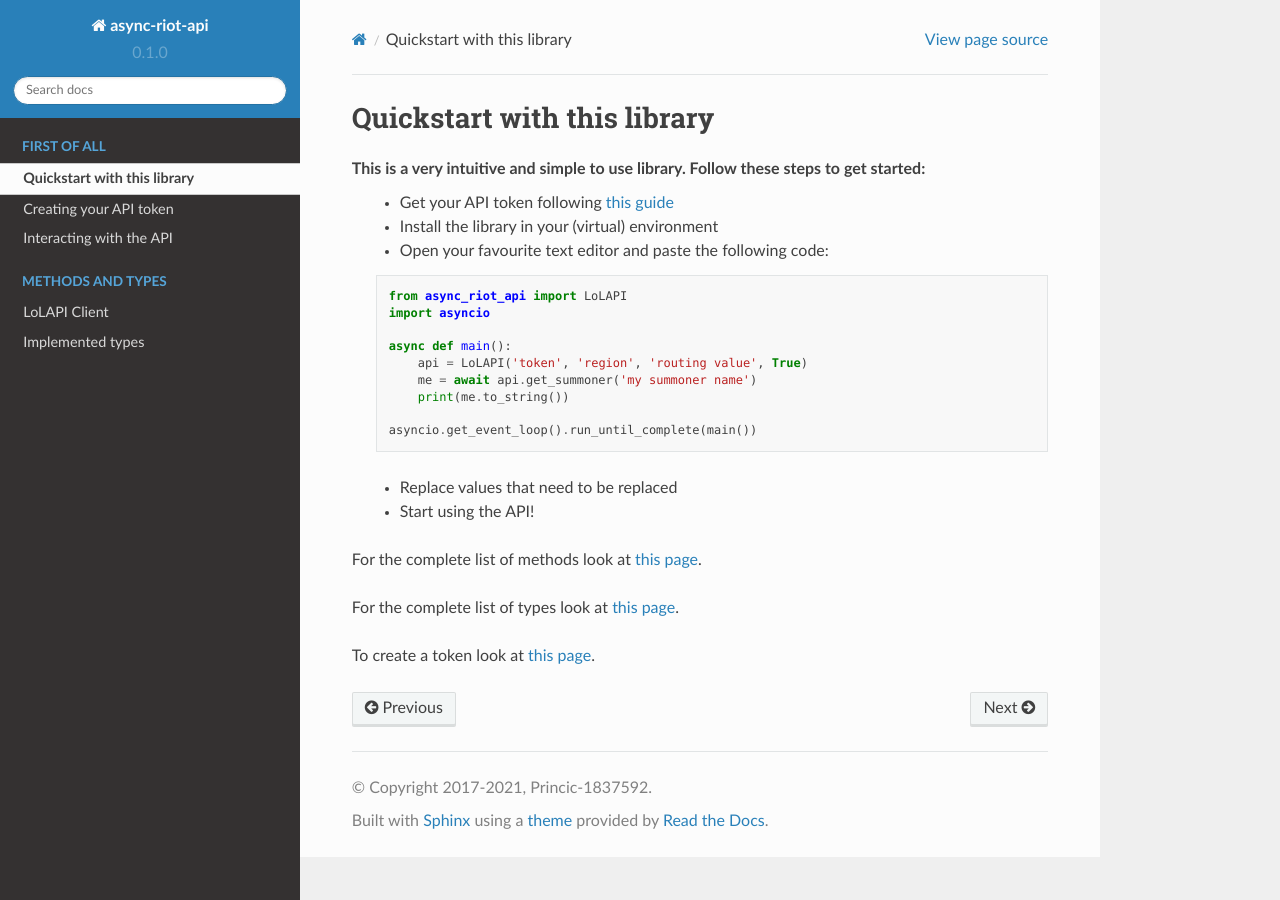
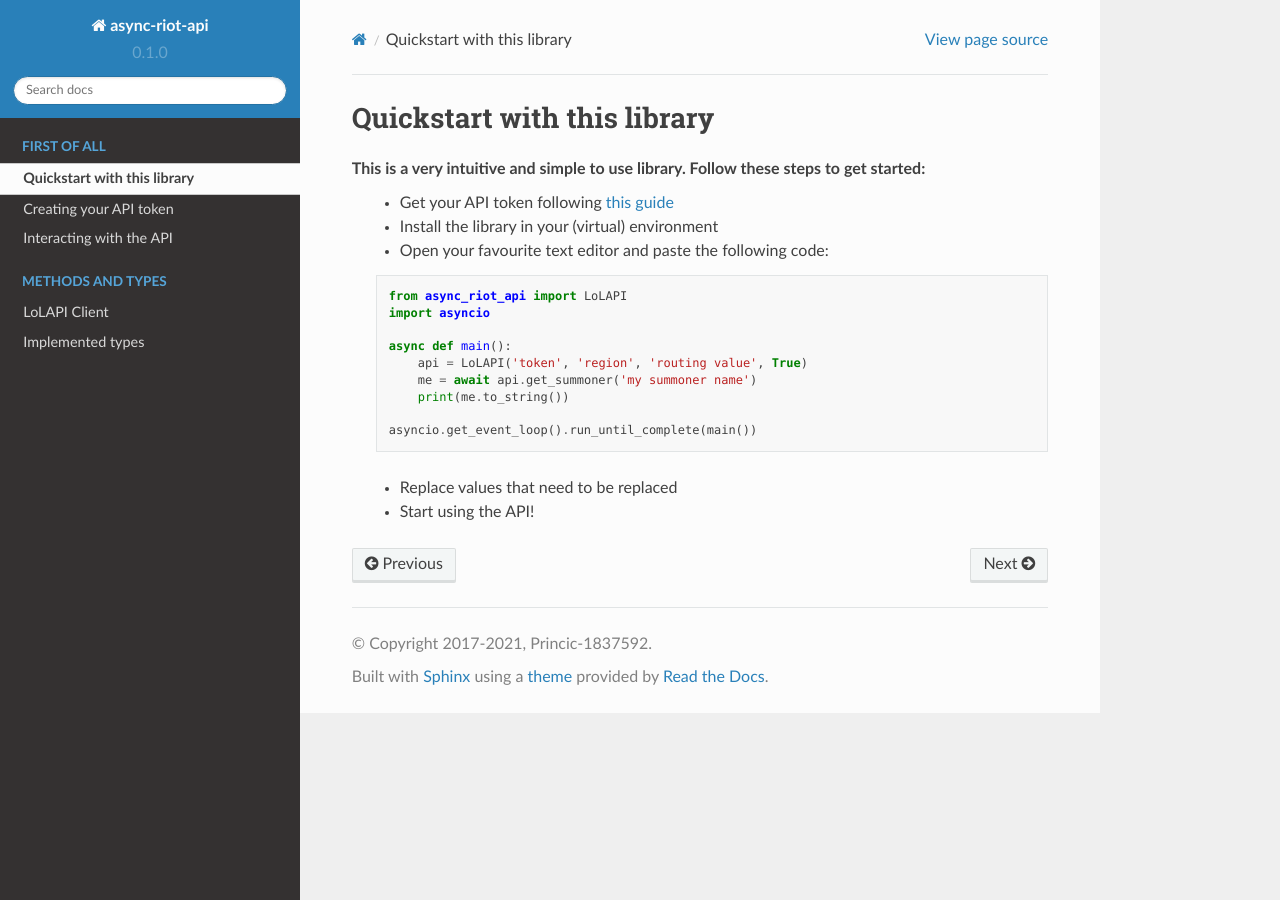
Before and after one commit to Princic-1837592/async-riot-api, a Sphinx documentation site: the page built from docs/source/start/quickstart.rst, in a window 1280 px wide. Built offline with Sphinx 7.4.7 and the Read the Docs theme 2.0.0, drawn with Linux system fonts in a browser that asks for light colours.

```diff
--- a/docs/source/start/interaction.rst
+++ b/docs/source/start/interaction.rst
@@ -1,8 +1,8 @@
 Interacting with the API
 ========================
 
-All the interaction with the API is made using the `LoLAPI <api/lolapi>`_ class.
-    - First you create an object of type `LoLAPI <api/lolapi>`.
+All the interaction with the API is made using the `LoLAPI <../api/lolapi>`_ class.
+    - First you create an object of type `LoLAPI <../api/lolapi>`.
     - Then you can start calling its methods, corresponding to api methods (or extra features like champion search)
 
 Methods are async, meaning that you need to be in an async context to be able to use this library. Async methods mean that you can use
--- a/docs/source/start/quickstart.rst
+++ b/docs/source/start/quickstart.rst
@@ -20,9 +20,3 @@ This is a very intuitive and simple to use library. Follow these steps to get st
 
     - Replace values that need to be replaced
     - Start using the API!
-
-For the complete list of methods look at `this page </api/lolapi>`_.
-
-For the complete list of types look at `this page </api/types>`_.
-
-To create a token look at `this page <auth>`_.
```
